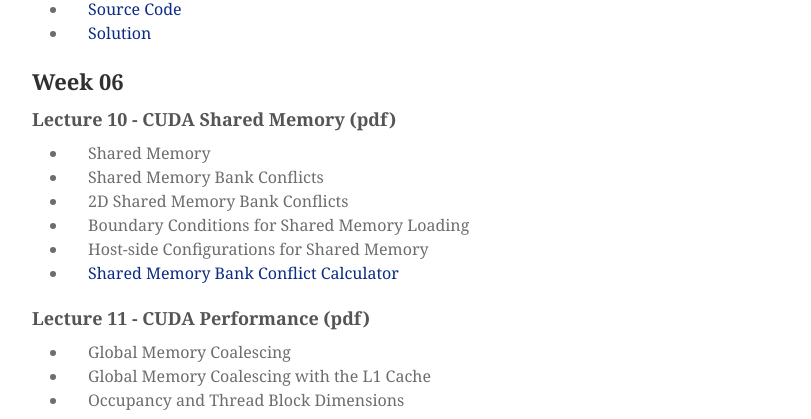
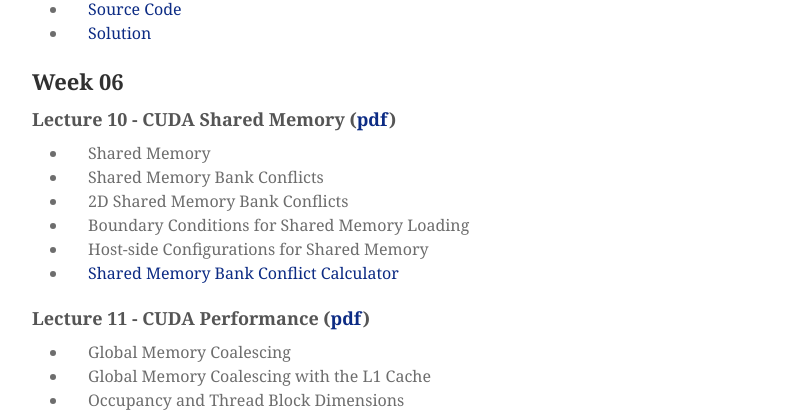
Before and after one commit to mondus/mondus.github.io, a Jekyll site: the page built from teaching/COM4521/index.md, in a window 1280 px wide and 900 px high, scrolled down 4897 px. Shown: the part 153-572 px from the top of the window, without its empty margins (208-1019 px from the left). Built offline with Jekyll 4.4.1, drawn with Linux system fonts in a browser that asks for light colours; nearby versions of some CDN libraries; some web fonts are replaced; part of the change alters nothing that is shown.

```diff
--- a/teaching/COM4521/index.md
+++ b/teaching/COM4521/index.md
@@ -175,16 +175,16 @@ A [Google group](https://groups.google.com/a/sheffield.ac.uk/d/forum/com4521-gro
 
 ## Week 06
 
-### Lecture 10 - CUDA Shared Memory (pdf)
+### Lecture 10 - CUDA Shared Memory ([pdf](https://drive.google.com/file/d/1CN977UxqI5DbVpIK5YxKKuSalnpv-7Wi/view?usp=sharing))
 
 * Shared Memory
 * Shared Memory Bank Conflicts
 * 2D Shared Memory Bank Conflicts
 * Boundary Conditions for Shared Memory Loading
 * Host-side Configurations for Shared Memory
-* [Shared Memory Bank Conflict Calculator]()
+* [Shared Memory Bank Conflict Calculator](https://drive.google.com/file/d/173St-SBa9J3gtvt3CdTVrhPZqE-fNbY_/view?usp=sharing)
 
-### Lecture 11 - CUDA Performance (pdf)
+### Lecture 11 - CUDA Performance ([pdf](https://drive.google.com/file/d/1aeoY76E9mIlBdgWsHvg5NpmQEdpaf0Cp/view?usp=sharing))
 
 * Global Memory Coalescing
 * Global Memory Coalescing with the L1 Cache
```
